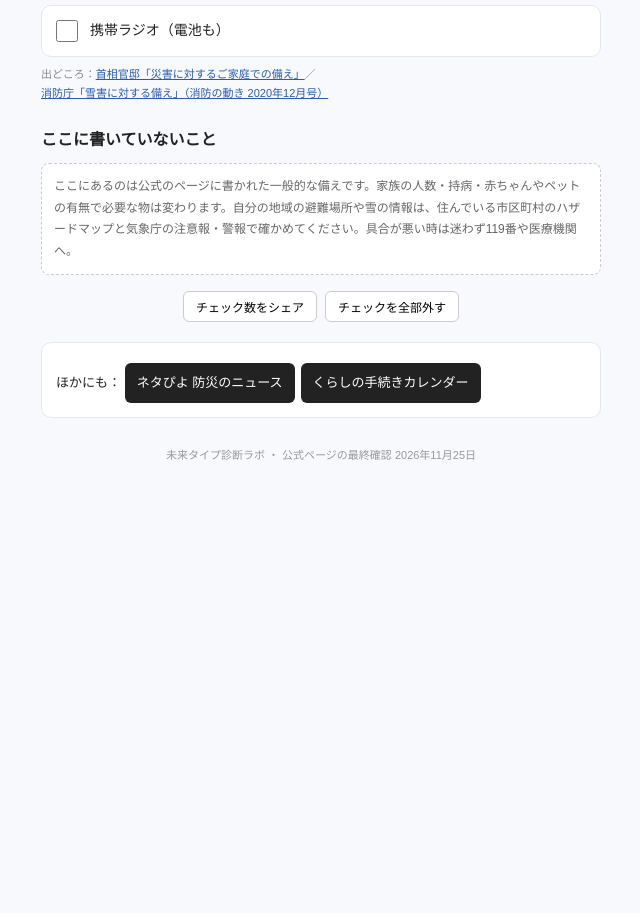
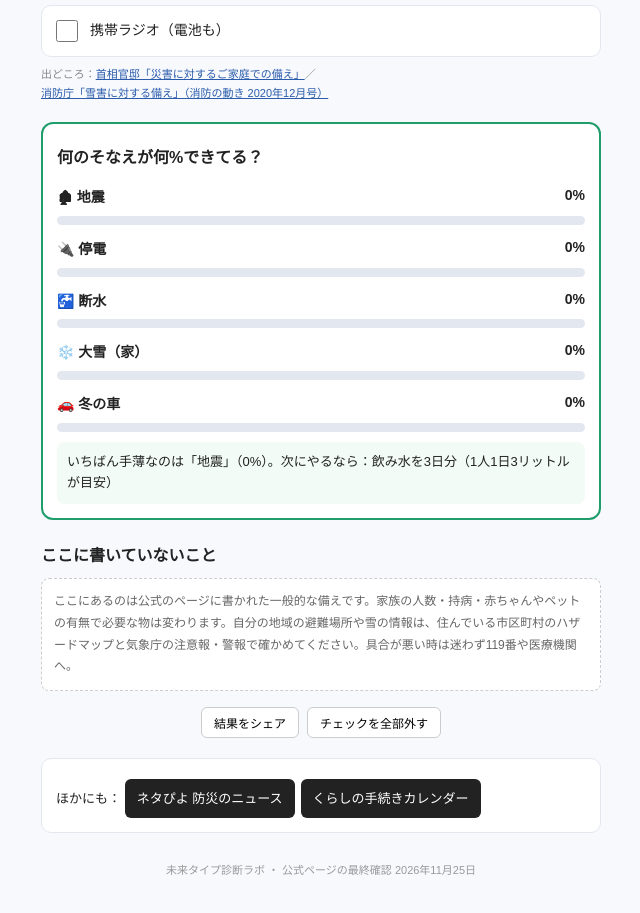
Before and after one commit to mirai-type-lab/mirai-type-lab.github.io, a plain HTML site: page sonae/index.html in a window 1280 px wide. Shown: the part 1963-2876 px from the top of the page, without its empty margins (319-959 px from the left). Before the commit the page ends 2461 px from the top, so only its background shows below. Drawn offline with Linux system fonts and the light colour scheme.

Commit message:
sonae: 災害ごとに何%そなえができているか＋次にやること
Co-Authored-By: Claude Opus 5.5 <noreply@anthropic.com>
Claude-Session: https://claude.ai/code/session_013tLWPDUzSbhrE4EfN5oWnW

```diff
--- a/sonae/index.html
+++ b/sonae/index.html
@@ -36,6 +36,11 @@ label.item input{width:22px;height:22px;flex:none;margin-top:2px;accent-color:#1
 .btns button{font-size:12px;padding:6px 12px;border:1px solid #ccc;background:#fff;border-radius:6px;margin:4px}
 .cta{background:#fff;border:1px solid #e3e7ef;border-radius:10px;padding:14px;margin-top:16px;font-size:13px}
 .cta a{display:inline-block;margin:6px 6px 0 0;padding:8px 12px;border-radius:6px;background:#222;color:#fff;text-decoration:none;font-size:13px}
+
+.res{background:#fff;border:2px solid #1f9d6b;border-radius:12px;padding:14px;margin-top:18px}
+.rrow{margin:10px 0}.rrow b{font-size:14px}.rrow span{float:right;font-weight:700;font-size:14px}
+.rbar{height:9px;background:#e3e7ef;border-radius:6px;overflow:hidden;margin-top:4px}.rbar i{display:block;height:100%;transition:width .3s}
+.next{font-size:13px;margin-top:10px;background:#f2fbf6;border-radius:8px;padding:10px;line-height:1.6}
 footer{font-size:11px;color:#999;text-align:center;margin:28px 0 8px}
 </style>
 <script async src="https://www.googletagmanager.com/gtag/js?id=G-PSHZSB36VV"></script>
@@ -47,10 +52,11 @@ footer{font-size:11px;color:#999;text-align:center;margin:28px 0 8px}
 <p class="sub">停電・断水・大雪の前に、家でやることを1つずつ。済んだらチェック（この端末にだけ残ります）。</p>
 <div class="score"><div class="bar"><i id="bar"></i></div><p id="sc"></p></div>
 <div id="list"></div>
+<div class="res" id="res"><h2 style="margin-top:6px">何のそなえが何%できてる？</h2><div id="rbars"></div><p class="next" id="next"></p></div>
 
 <h2>ここに書いていないこと</h2>
 <p class="note">ここにあるのは公式のページに書かれた一般的な備えです。家族の人数・持病・赤ちゃんやペットの有無で必要な物は変わります。自分の地域の避難場所や雪の情報は、住んでいる市区町村のハザードマップと気象庁の注意報・警報で確かめてください。具合が悪い時は迷わず119番や医療機関へ。</p>
-<div class="btns"><button id="share">チェック数をシェア</button><button id="reset">チェックを全部外す</button></div>
+<div class="btns"><button id="share">結果をシェア</button><button id="reset">チェックを全部外す</button></div>
 
 <div class="cta">ほかにも：
 <a href="https://mirai-type-lab.github.io/news/c/bousai/?utm_source=sonae&amp;utm_medium=site&amp;utm_campaign=sonae">ネタぴよ 防災のニュース</a><a href="https://mirai-type-lab.github.io/tetsuzuki/?utm_source=sonae&amp;utm_medium=site&amp;utm_campaign=sonae">くらしの手続きカレンダー</a></div>
@@ -106,7 +112,7 @@ order.forEach(function(g){
   var c=document.createElement("input");c.type="checkbox";c.checked=!!S[k];
   var sp=document.createElement("span");sp.textContent=it[1];
   lb.appendChild(c);lb.appendChild(sp);if(c.checked)lb.classList.add("done");
-  c.onchange=function(){S[k]=c.checked;lb.classList.toggle("done",c.checked);save();up();
+  c.onchange=function(){S[k]=c.checked;lb.classList.toggle("done",c.checked);save();up();res();
    try{gtag('event','sonae_check',{item:k,on:c.checked?1:0})}catch(e){}};
   L.appendChild(lb);
  });
@@ -115,13 +121,32 @@ order.forEach(function(g){
  L.appendChild(p);
 });
 function cnt(){return all.filter(function(k){return S[k]}).length}
+/* 災害ごとに、関係するチェック項目から何%そなえができているかを出す */
+var TXT={};G.forEach(function(g){g.i.forEach(function(it){TXT[g.id+"-"+it[0]]=it[1]})});
+var D=[
+ ["🏚 地震",["basic-water","basic-food","basic-toilet","basic-bag","basic-light","basic-map","basic-171","basic-kagu"]],
+ ["🔌 停電",["basic-light","teiden-radio","teiden-konro","basic-food","basic-water","basic-171"]],
+ ["🚰 断水",["basic-water","teiden-seikatsu","basic-toilet","basic-food","teiden-konro"]],
+ ["❄️ 大雪（家）",["yuki-gaishutsu","yuki-ff","yuki-futari","yuki-inochi","yuki-hashigo","yuki-nokosu","yuki-muri","basic-water","basic-food","teiden-konro","basic-light"]],
+ ["🚗 冬の車",["kuruma-tire","kuruma-tsumu","kuruma-muffler","kuruma-kagi","kuruma-kyujo"]]
+];
+function res(){
+ var box=document.getElementById("rbars");box.innerHTML="";var worst=null;
+ D.forEach(function(d){var n=d[1].filter(function(k){return S[k]}).length,pc=Math.round(n/d[1].length*100);
+  var col=pc>=80?"#1f9d6b":pc>=50?"#e0a100":"#d9534f";
+  var r=document.createElement("div");r.className="rrow";r.innerHTML="<b></b><span></span><div class='rbar'><i></i></div>";
+  r.querySelector("b").textContent=d[0];r.querySelector("span").textContent=pc+"%";var i=r.querySelector("i");i.style.width=pc+"%";i.style.background=col;box.appendChild(r);
+  if(pc<100&&(!worst||pc<worst.pc))worst={name:d[0],pc:pc,k:d[1].filter(function(k){return !S[k]})[0]};});
+ var nx=document.getElementById("next");
+ nx.textContent=worst?("いちばん手薄なのは「"+worst.name.replace(/^\S+ /,"")+"」（"+worst.pc+"%）。次にやるなら："+TXT[worst.k]):"ぜんぶの災害で100%！このまま、年に1回は中身（水・食べ物の期限）を見直そう。";
+}
 function up(){var n=cnt();document.getElementById("bar").style.width=(n/all.length*100)+"%";
  document.getElementById("sc").textContent="チェック "+n+" / "+all.length+(n===all.length?"　全部できた！":"");}
-up();
+up();res();
 document.getElementById("reset").onclick=function(){if(!confirm("チェックを全部外しますか？"))return;S={};save();
- document.querySelectorAll("label.item input").forEach(function(c){c.checked=false;c.parentNode.classList.remove("done")});up();};
+ document.querySelectorAll("label.item input").forEach(function(c){c.checked=false;c.parentNode.classList.remove("done")});up();res();};
 document.getElementById("share").onclick=function(){
- var t="家のそなえチェック、"+cnt()+"/"+all.length+"できた。停電・断水・大雪の前に家でやること",u="https://mirai-type-lab.github.io/sonae/?utm_source=share&utm_medium=social&utm_campaign=sonae";
+ var t="家のそなえチェック、"+cnt()+"/"+all.length+"できた（"+D.map(function(d){return d[0].replace(/^\S+ /,"")+Math.round(d[1].filter(function(k){return S[k]}).length/d[1].length*100)+"%"}).join("・")+"）",u="https://mirai-type-lab.github.io/sonae/?utm_source=share&utm_medium=social&utm_campaign=sonae";
  try{gtag('event','sonae_share',{n:cnt()})}catch(e){}
  if(navigator.share){navigator.share({text:t,url:u}).catch(function(){})}else{window.open("https://x.com/intent/post?text="+encodeURIComponent(t)+"&url="+encodeURIComponent(u),"_blank")}
 };
```
